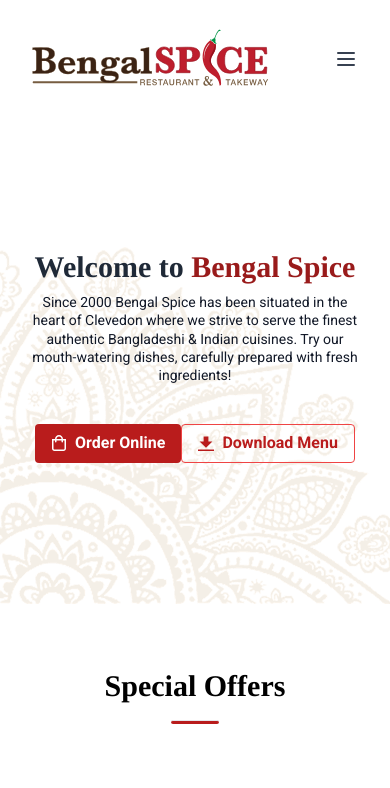
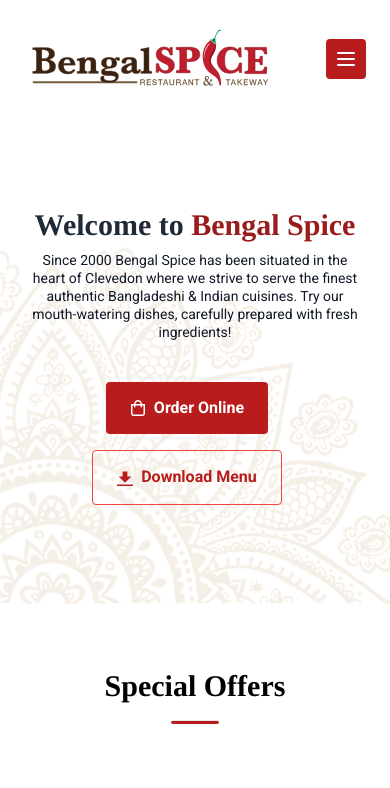
Before and after one commit to Jamayel/bengal-spice, a plain HTML site: page index.html in a window 390 px wide. Shown: the top 788 px of the page. Drawn offline with nearby package versions, Linux system fonts and the light colour scheme; grey boxes are pictures that could not be loaded; a script that the page names is missing.

Commit message:
button update

```diff
--- a/index.html
+++ b/index.html
@@ -175,10 +175,10 @@
             <button
               @click=" isOpen = true"
               @keydown.escape=" isOpen = false"
-              class="bg-orange-300 hover:bg-red-700 rounded h-10 w-10"
+              class="bg-red-700 hover:bg-red-800 rounded h-10 w-10"
             >
               <svg
-                class="p-2 h-full w-full fill-current text-gray-700 hover:text-white"
+                class="p-2 h-full w-full fill-current text-white"
                 fill="none"
                 stroke-linecap="round"
                 stroke-linejoin="round"
@@ -350,10 +350,12 @@
               cuisines. Try our mouth-watering dishes, carefully prepared with
               fresh ingredients!
             </h2>
-            <div class="flex flex-wrap justify-center lg:justify-start mt-10">
+            <div
+              class="flex flex-wrap justify-center lg:justify-start mt-10 mr-4"
+            >
               <!-- online order -->
               <button
-                class="mb-4 sm:mb-0 mr-0 sm:mr-4 inline-flex items-center py-2 px-4 bg-red-700 text-white text-md font-semibold rounded hover:bg-orange-600"
+                class="mb-4 sm:mb-0 mx-4 sm:ml-0 inline-flex items-center py-4 px-6 bg-red-700 text-white text-md font-semibold rounded hover:bg-orange-600"
                 data-glf-cuid="fe26ec74-95d7-4fcc-a646-bf696e8dc1bf"
                 data-glf-ruid="fa526c1c-ac09-430d-bd63-17b4cbbcd8ed"
               >
@@ -372,7 +374,7 @@
               </button>
               <!-- Download menu -->
               <a
-                class="mb-4 sm:mb-0 inline-flex items-center bg-orange-100 hover:bg-orange-600 text-red-700 font-semibold hover:text-white py-2 px-4 border border-red-500 hover:border-transparent rounded"
+                class="mb-4 sm:mb-0 inline-flex items-center bg-orange-100 hover:bg-orange-600 text-red-700 font-semibold hover:text-white py-4 px-6 border border-red-500 hover:border-transparent rounded"
                 target="_blank"
                 href="./assets/menu.pdf"
                 ><svg
@@ -658,7 +660,7 @@
                 </p>
                 <!-- online order -->
                 <button
-                  class="mb-4 sm:mb-0 mr-0 sm:mr-4 inline-flex items-center py-2 px-4 bg-red-700 text-white text-md font-semibold rounded hover:bg-orange-600"
+                  class="mb-4 mr-0 sm:mr-4 inline-flex items-center py-2 px-4 bg-red-700 text-white text-md font-semibold rounded hover:bg-orange-600"
                   data-glf-cuid="fe26ec74-95d7-4fcc-a646-bf696e8dc1bf"
                   data-glf-ruid="fa526c1c-ac09-430d-bd63-17b4cbbcd8ed"
                 >
@@ -677,7 +679,7 @@
                 </button>
                 <!-- Download menu -->
                 <a
-                  class="mb-4 sm:mb-0 inline-flex items-center bg-orange-100 hover:bg-orange-600 text-red-700 font-semibold hover:text-white py-2 px-4 border border-red-500 hover:border-transparent rounded"
+                  class="mb-4 inline-flex items-center bg-orange-100 hover:bg-orange-600 text-red-700 font-semibold hover:text-white py-2 px-4 border border-red-500 hover:border-transparent rounded"
                   target="_blank"
                   href="./assets/menu.pdf"
                   ><svg
```
